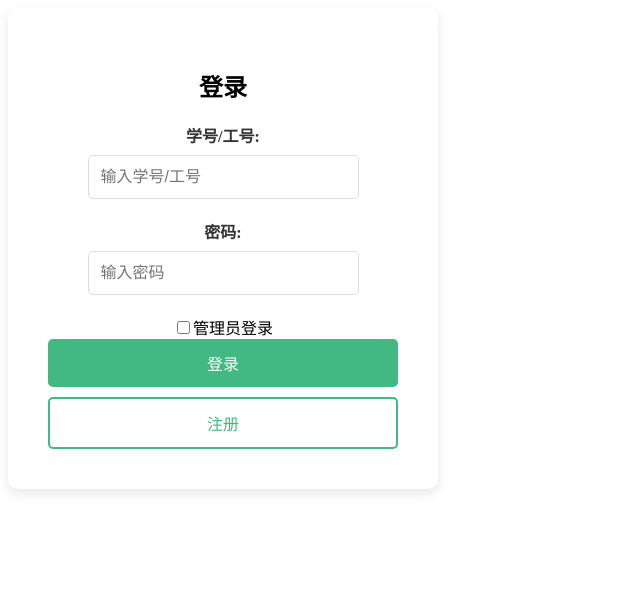
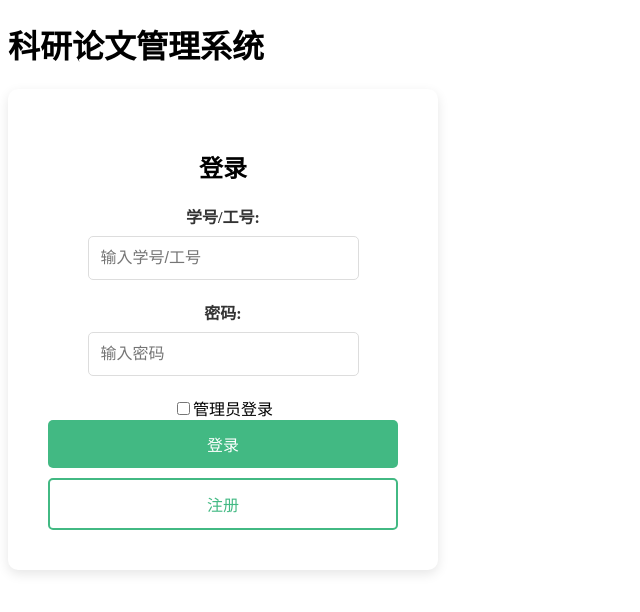
Before and after one commit to 7kax/SEProject, a Vue app: page / in a window 1280 px wide. Shown: the top 612 px of the page, without its empty margins (0-640 px from the left). Built offline with nearby package versions, Linux system fonts and the light colour scheme.

Commit message:
美化页面

```diff
--- a/index.html
+++ b/index.html
@@ -3,7 +3,7 @@
   <head>
     <meta charset="UTF-8" />
     <meta name="viewport" content="width=device-width, initial-scale=1.0" />
-    <title>Vite + Vue + TS</title>
+    <title>科研论文管理系统</title>
   </head>
   <body>
     <div id="app"></div>
--- a/src/views/Login.vue
+++ b/src/views/Login.vue
@@ -1,4 +1,5 @@
 <template>
+    <h1>科研论文管理系统</h1>
     <div class="login-container">
         <h2>登录</h2>
         <form @submit.prevent="handleLogin">
@@ -85,8 +86,6 @@ const redirectToRegister = () => {
 body {
     font-family: 'Roboto', sans-serif;
     background-color: #f5f5f5;
-    margin: 0;
-    padding: 0;
     display: flex;
     justify-content: center;
     align-items: center;
```
